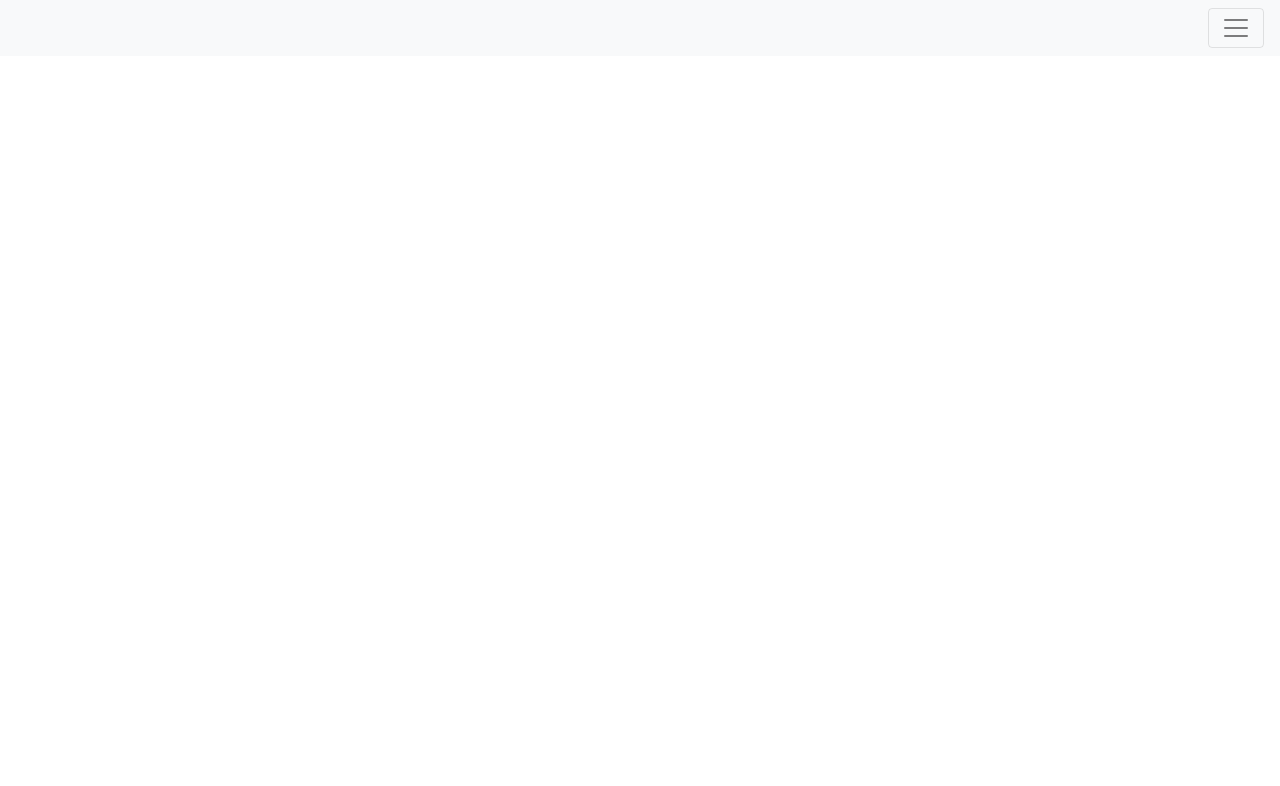
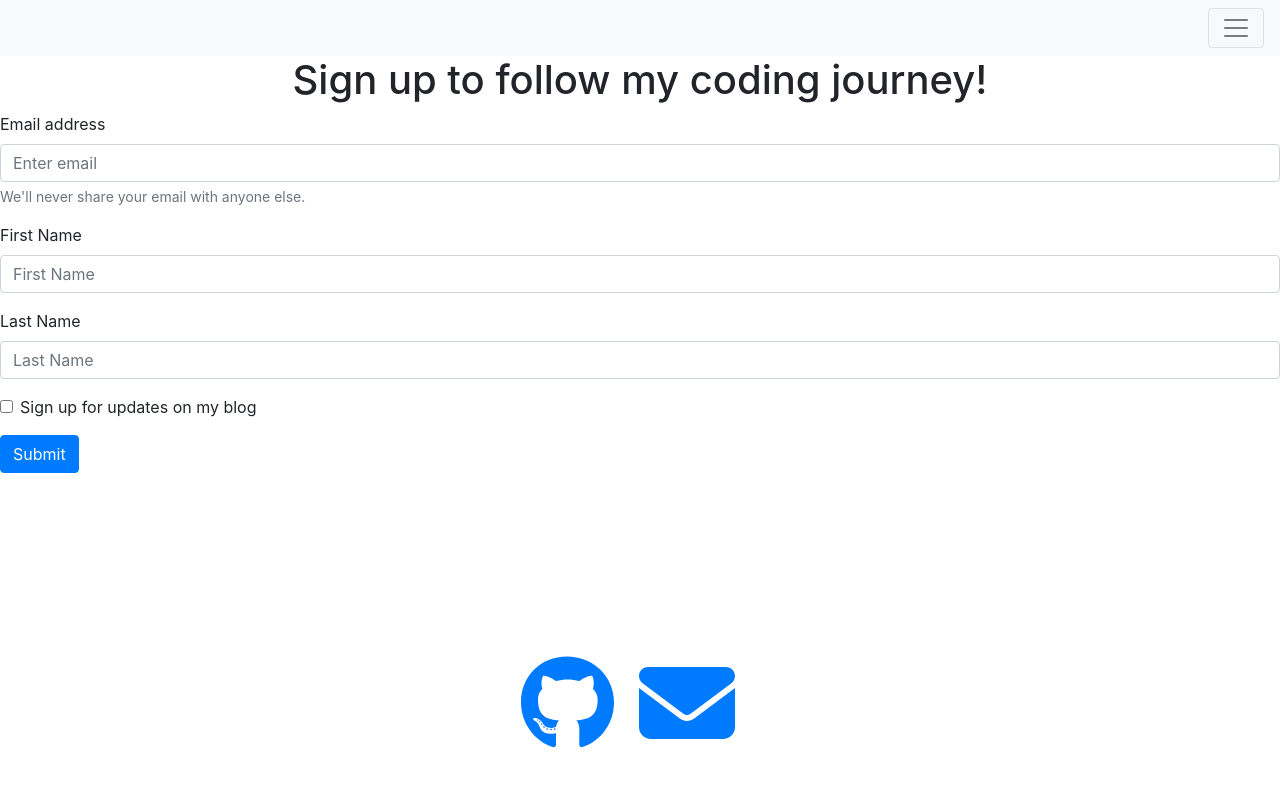
Before and after one commit to zakirali1/React, a React (Create React App) app in the folder portfolio/: page /Contacts in a window 1280 px wide. Before the commit this address had no page. Shown: the top 786 px of the page. Built offline with nearby package versions, Linux system fonts and the light colour scheme; the HTML template or start-up script is replaced by a standard one.

Commit message:
created modal and contacts section, with udates to form and contact details

```diff
--- a/portfolio/package.json
+++ b/portfolio/package.json
@@ -3,6 +3,10 @@
   "version": "0.1.0",
   "private": true,
   "dependencies": {
+    "@fortawesome/fontawesome-svg-core": "^6.3.0",
+    "@fortawesome/free-brands-svg-icons": "^6.3.0",
+    "@fortawesome/free-solid-svg-icons": "^6.3.0",
+    "@fortawesome/react-fontawesome": "^0.2.0",
     "@testing-library/jest-dom": "^5.16.5",
     "@testing-library/react": "^13.4.0",
     "@testing-library/user-event": "^13.5.0",
--- a/portfolio/src/App.css
+++ b/portfolio/src/App.css
@@ -58,9 +58,3 @@
 .project-text {
   text-align: center;
 }
-
-.what {
-  display:flex;
-justify-content: center;
-align-items:center;
-}
--- a/portfolio/src/App.js
+++ b/portfolio/src/App.js
@@ -5,6 +5,11 @@ import Header from './Header';
 import Home from './Home';
 import Projects from './Projects2';
 import ProjectDetails from './ProjectDetailsPage';
+import Contacts from './Contacts'
+
+
+
+
 
 function App() {
   return (
@@ -20,6 +25,7 @@ function App() {
           <Route path="/home" element={<Home />} />
           <Route path="/Projects" element={<Projects />} />
           <Route path='/Projects/:id' element={<ProjectDetails />} />
+          <Route path='/Contacts' element={<Contacts />} />
         </Routes>
         </Router>
     </div>
--- /dev/null
+++ b/portfolio/src/Contacts.js
@@ -0,0 +1,84 @@
+import React, { useState } from 'react';
+import Form from 'react-bootstrap/Form';
+import Button from 'react-bootstrap/Button';
+import Modal from 'react-bootstrap/Modal';
+import { NavLink} from 'react-router-dom';
+import Card from 'react-bootstrap/Card';
+import './contacts.css';
+import { FontAwesomeIcon } from '@fortawesome/react-fontawesome'
+import { faGithub } from '@fortawesome/free-brands-svg-icons';
+import { faEnvelope } from '@fortawesome/free-solid-svg-icons';
+
+function Contacts() {
+  const [showModal, setShowModal] = useState(false);
+
+  const handleClose = () => setShowModal(false);
+  const handleShow = () => setShowModal(true);
+
+  return (
+    <div className="page-container">
+      <h1 style={{textAlign: 'center'}}> Sign up to follow my coding journey!</h1>
+      <Form>
+        <Form.Group className="mb-3" controlId="formBasicEmail">
+          <Form.Label>Email address</Form.Label>
+          <Form.Control type="email" placeholder="Enter email" />
+          <Form.Text className="text-muted">
+            We'll never share your email with anyone else.
+          </Form.Text>
+        </Form.Group>
+
+        <Form.Group className="mb-3" controlId="exampleForm.ControlTextarea1">
+          <Form.Label>First Name</Form.Label>
+          <Form.Control type="text" placeholder="First Name" />
+        </Form.Group>
+        <Form.Group className="mb-3" controlId="exampleForm.ControlTextarea1">
+          <Form.Label>Last Name</Form.Label>
+          <Form.Control type="text" placeholder="Last Name" />
+        </Form.Group>
+        <Form.Group className="mb-3" controlId="formBasicCheckbox">
+          <Form.Check type="checkbox" label="Sign up for updates on my blog" />
+        </Form.Group>
+        <Button variant="primary" type="button" onClick={handleShow}>
+          Submit
+        </Button>
+      </Form>
+
+
+
+      <Modal show={showModal} onHide={handleClose}>
+        <Modal.Header closeButton>
+          <Modal.Title>Modal title</Modal.Title>
+        </Modal.Header>
+        <Modal.Body>
+          <p>You're all signed up!</p>
+        </Modal.Body>
+        <Modal.Footer>
+          <Button variant="secondary" onClick={handleClose}>
+            Close
+          </Button>
+          <NavLink to={'/home'}>
+          <Button variant="primary" onClick={handleClose}>
+            Go Back to Home
+          </Button>
+          </NavLink>
+        </Modal.Footer>
+      </Modal>
+
+      <div className="footer-container">
+        <div>
+        <NavLink to="https://github.com/zakirali1">
+        <FontAwesomeIcon icon={faGithub} size='6x'/>
+        </NavLink>
+        </div>
+        <div>
+        <NavLink to="mailto: zakir@hotmail.com">
+        <FontAwesomeIcon icon={faEnvelope} size='6x' className="icons"  />
+        </NavLink>
+        </div>
+
+      </div>
+    </div>
+  );
+}
+
+export default Contacts;
--- a/portfolio/src/Header.js
+++ b/portfolio/src/Header.js
@@ -34,7 +34,7 @@ function Header() {
         Projects
         </NavLink>
         <NavLink
-        to="contact"
+        to="contacts"
         className={({isActive}) =>
         isActive ? "nav-link active" : "nav-link"
     }
--- /dev/null
+++ b/portfolio/src/contacts.css
@@ -0,0 +1,21 @@
+.page-container {
+    min-height: 90vh;
+    display: flex;
+    flex-direction: column;
+    overflow: hidden;
+  }
+
+  .footer-container {
+    display:flex;
+    margin-top: auto;
+    justify-content: center;
+    align-items: center;
+
+
+
+  }
+
+  .icons {
+    padding: 20px;
+    margin: 5px;
+  }
```
Also changed, not shown: 1 other file (tests, documents, lock files or other folders).
